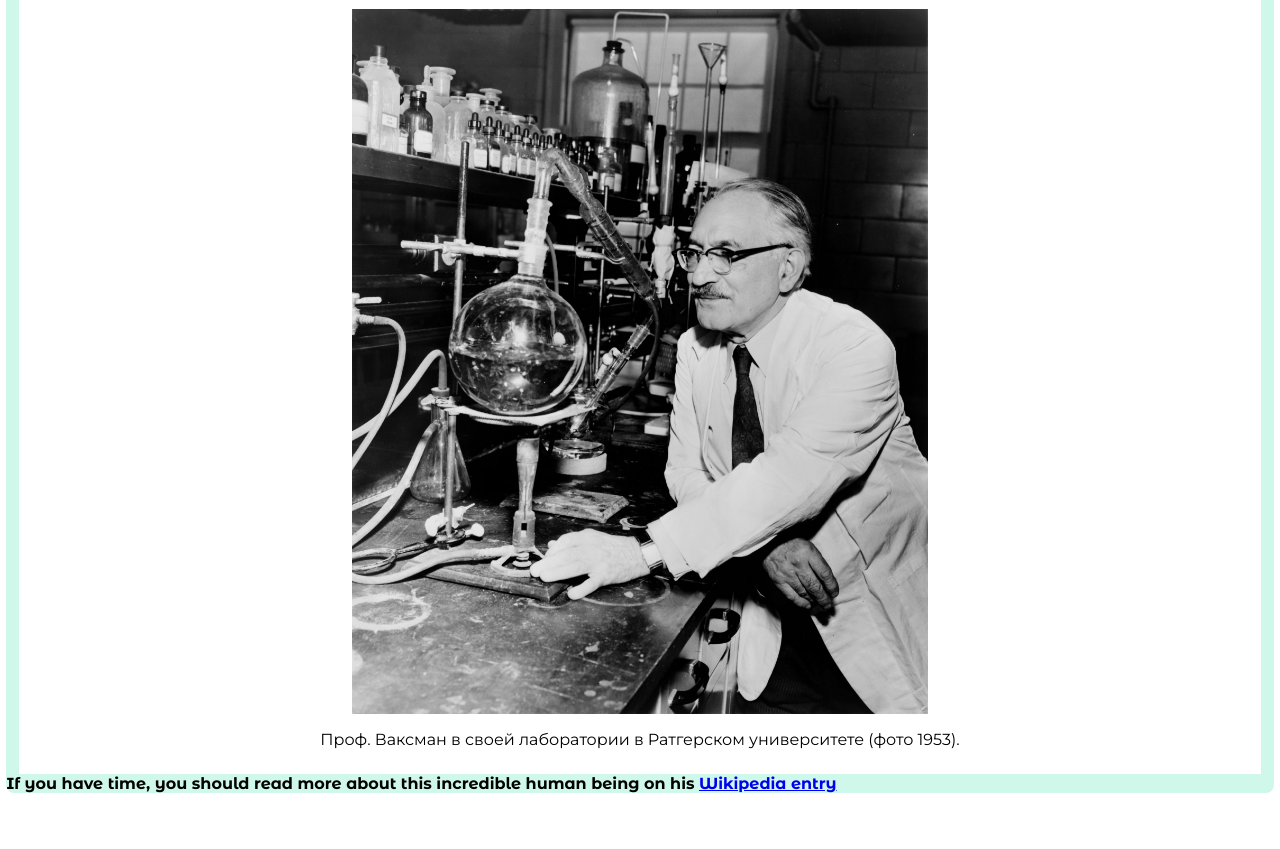
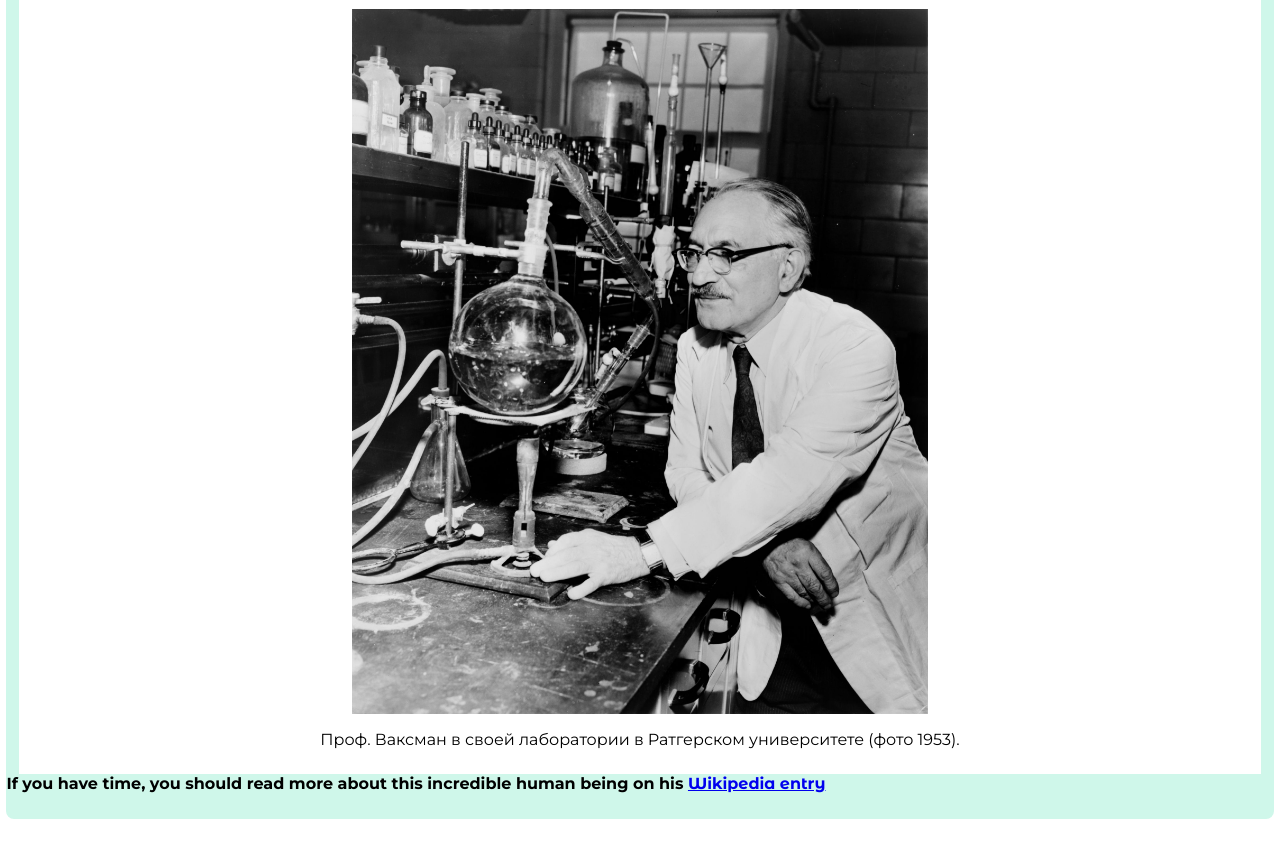
Before and after one commit to Masha1100/TributePage, a plain HTML site: page index.html in a window 1280 px wide. Shown: the part 178-1027 px from the top of the page. Before the commit the page ends 1001 px from the top, so only its background shows below. Drawn offline with Linux system fonts and the light colour scheme.

Commit message:
add some comments for index.html

```diff
--- a/index.html
+++ b/index.html
@@ -6,7 +6,7 @@
   <meta name="viewport" content="width=device-width, initial-scale=1.0">
   <meta http-equiv="X-UA-Compatible" content="ie=edge">
   <link rel="stylesheet" href="main.css">
-<link href="https://fonts.googleapis.com/css?family=Montserrat+Alternates:400,700|Montserrat:400,700" rel="stylesheet">
+  <link href="https://fonts.googleapis.com/css?family=Montserrat+Alternates:400,700|Montserrat:400,700" rel="stylesheet">
   <title>Document</title>
 </head>
 
@@ -18,11 +18,20 @@
     </div>
     <div id="img-div">
       <img src="img/Selman_Waksman.jpg" id="image">
-      <div id="img-caption"><p>Проф. Ваксман в своей лаборатории в Ратгерском университете (фото 1953).</p></div>
+      <div id="img-caption">
+        <p>Проф. Ваксман в своей лаборатории в Ратгерском университете (фото 1953).</p>
+      </div>
     </div>
-    <div id="tribute-info">If you have time, you should read more about this incredible human being on his
+
+    <!-- main information (biography) -->
+    <div id="tribute-info">
+    </div>
+
+    <!-- panel for link -->
+    <div id="tribute-link">
+      <p>If you have time, you should read more about this incredible human being on his
       <a href="https://ru.wikipedia.org/wiki/%D0%92%D0%B0%D0%BA%D1%81%D0%BC%D0%B0%D0%BD,_%D0%97%D0%B5%D0%BB%D1%8C%D0%BC%D0%B0%D0%BD"
-        id="tribute-link" target="_blank">Wikipedia entry</a>
+        id="tribute-link" target="_blank">Wikipedia entry</a></p>
     </div>
   </div>
 </body>
--- a/main.css
+++ b/main.css
@@ -46,7 +46,7 @@ p {
 
 
 
-#tribute-info{
+#tribute-link{
   font-family: 'Montserrat Alternates', sans-serif;
   font-weight: 700;
 }
```
